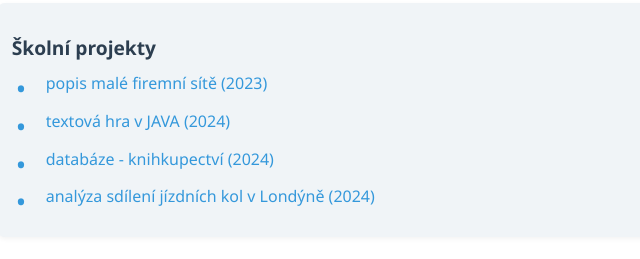
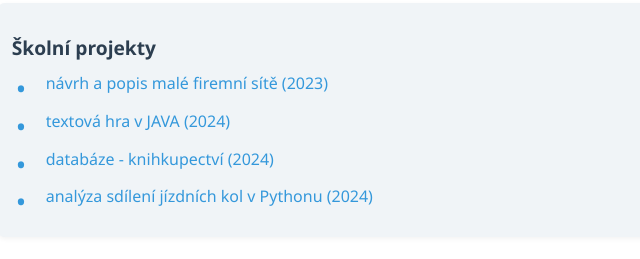
Before and after one commit to F1k0o/portfolio, a plain HTML site: page index.html in a window 1280 px wide. Shown: the part 2136-2395 px from the top of the page, 510-1150 px from the left. Drawn offline with Linux system fonts and the light colour scheme.

Commit message:
Update project descriptions in school projects section

```diff
--- a/index.html
+++ b/index.html
@@ -168,10 +168,10 @@
                     <div class="course">
                         <h3>Školní projekty</h3>
                         <ul>
-                            <li><a href="https://github.com/F1k0o/portfolio/tree/main/skolniProjekty/IKT/">popis malé firemní sítě (2023)</a></li>
+                            <li><a href="https://github.com/F1k0o/portfolio/tree/main/skolniProjekty/IKT/">návrh a popis malé firemní sítě (2023)</a></li>
                             <li><a href="https://github.com/F1k0o/portfolio/tree/main/skolniProjekty/JAVA/textovaHra">textová hra v JAVA (2024)</a></li>
                             <li><a href="https://github.com/F1k0o/portfolio/tree/main/skolniProjekty/databaze/">databáze - knihkupectví (2024)</a></li>
-                            <li><a href="https://github.com/F1k0o/portfolio/tree/main/skolniProjekty/datovaAnalytika/">analýza sdílení jízdních kol v Londýně (2024)</a></li>
+                            <li><a href="https://github.com/F1k0o/portfolio/tree/main/skolniProjekty/datovaAnalytika/">analýza sdílení jízdních kol v Pythonu (2024)</a></li>
                         </ul>
                     </div>
                 </section>
```
